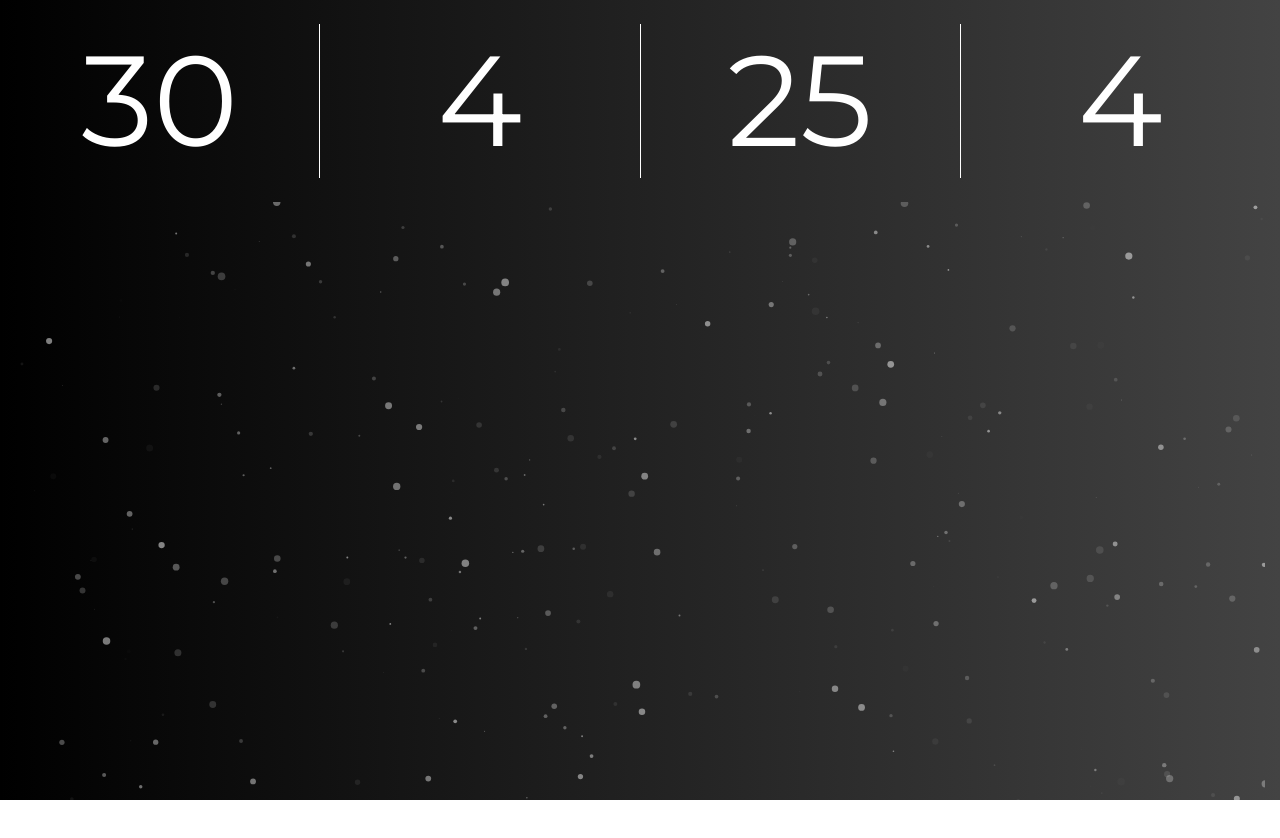
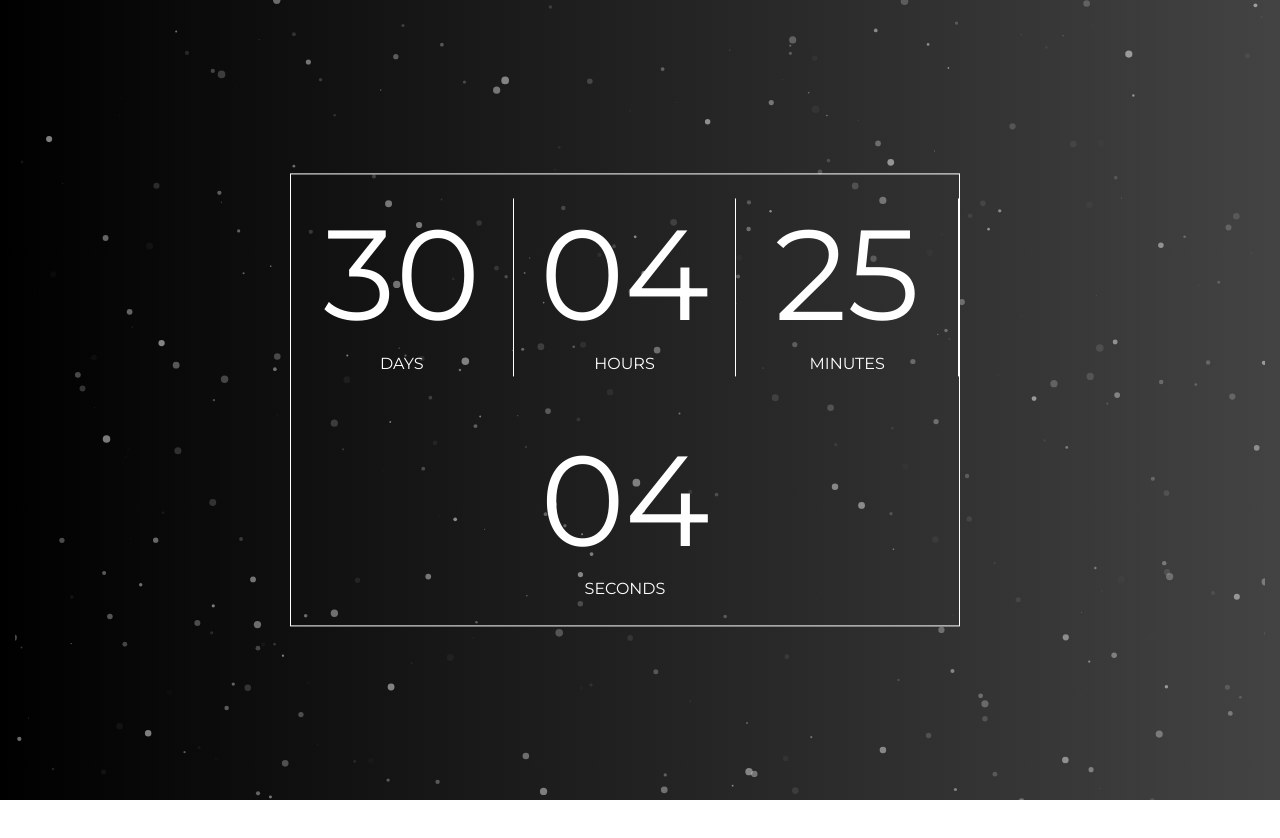
Before and after one commit to anupm12/Countdown, a plain HTML site: page index.html in a window 1280 px wide. After the commit the page ends 807 px from the top, so only its background shows below. Drawn offline with nearby package versions, Linux system fonts and the light colour scheme.

Commit message:
Add 0 to single digits

```diff
--- a/css/style.css
+++ b/css/style.css
@@ -4,6 +4,7 @@ html {
 
 body {
   font-family: "Montserrat", sans-serif;
+  color: #ffffff;
 }
 
 #particles-js {
@@ -13,13 +14,19 @@ body {
   height: 100vh;
 }
 
-/* .counter {
+.parent {
+  position: relative;
+}
+
+.counter {
   position: absolute;
+  top: 50%;
+  left: 50%;
+  transform: translate(-50%, -50%);
   border: #ffffff solid 1px;
-} */
+}
 
 h1 {
-  color: #ffffff;
   font-size: 16vh;
   margin: 0;
 }
--- a/index.html
+++ b/index.html
@@ -23,19 +23,23 @@
     <link rel="stylesheet" href="css/style.css" />
   </head>
   <body>
-    <div class="container-fluid" id="particles-js">
+    <div class="container-fluid parent" id="particles-js">
       <div class="row counter">
         <div class="col mt-4 mb-4 c-border text-center">
           <h1 id="day">130</h1>
+          <span>DAYS</span>
         </div>
         <div class="col mt-4 mb-4 c-border text-center">
           <h1 id="hour">12</h1>
+          <span>HOURS</span>
         </div>
         <div class="col mt-4 mb-4 c-border text-center">
           <h1 id="minute">13</h1>
+          <span>MINUTES</span>
         </div>
         <div class="col mt-4 mb-4 text-center">
           <h1 id="second">12</h1>
+          <span>SECONDS</span>
         </div>
       </div>
     </div>
--- a/js/main.js
+++ b/js/main.js
@@ -6,12 +6,16 @@ function counter() {
   var diff = targetDate - dateToday;
 
   var days = Math.floor(diff / (1000 * 24 * 60 * 60));
+  days = ("0" + days).slice(-2);
 
   var hours = Math.floor((diff % (1000 * 60 * 60 * 24)) / (1000 * 60 * 60));
+  hours = ("0" + hours).slice(-2);
 
   var minutes = Math.floor((diff % (1000 * 60 * 60)) / (1000 * 60));
+  minutes = ("0" + minutes).slice(-2);
 
   var seconds = Math.floor(1 + (diff % (1000 * 60)) / 1000);
+  seconds = ("0" + seconds).slice(-2);
 
   // console.log(days, hours, minutes, seconds);
 
```
